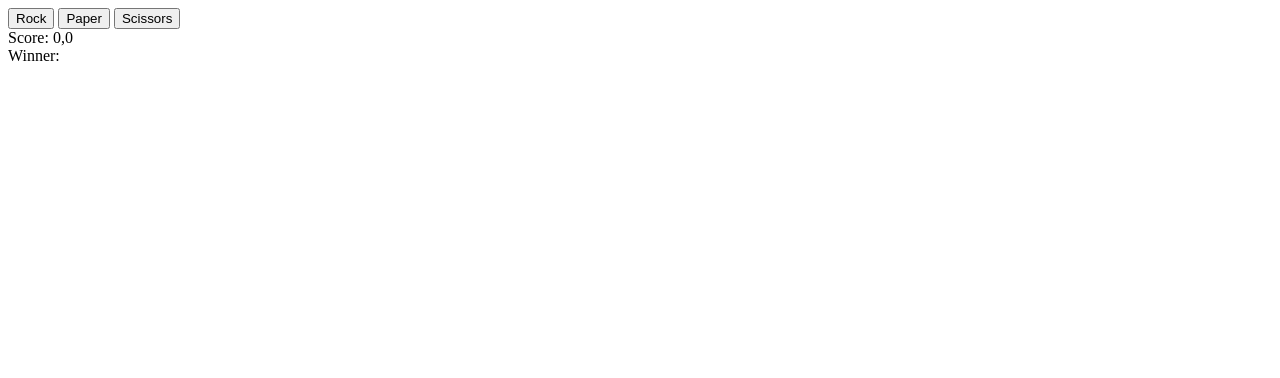
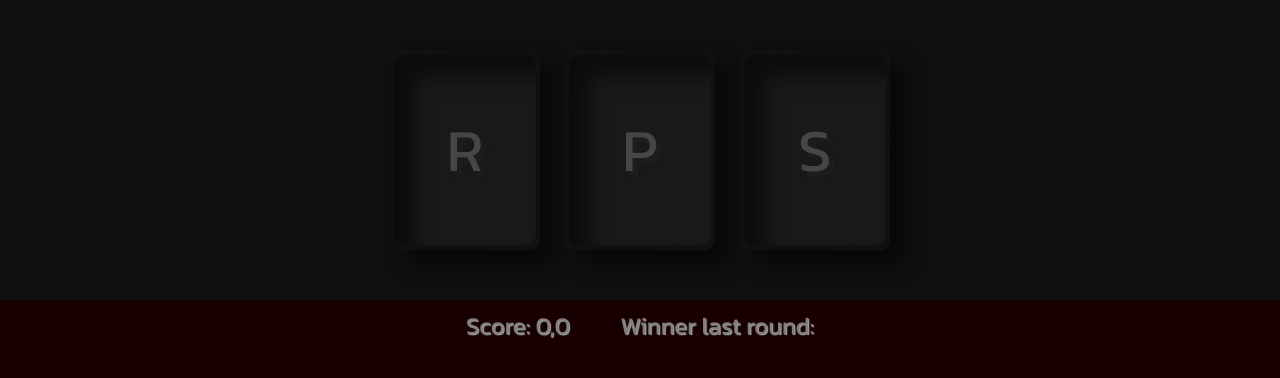
Before and after one commit to ryanertel1/odin-rockpaperscissors, a plain HTML site: page index.html in a window 1280 px wide. Drawn offline with Linux system fonts and the light colour scheme.

Commit message:
Implement complete graphical update

```diff
--- a/index.html
+++ b/index.html
@@ -4,15 +4,40 @@
     <meta charset="UTF-8">
     <meta http-equiv="X-UA-Compatible" content="IE=edge">
     <meta name="viewport" content="width=device-width, initial-scale=1.0">
+
+    <link rel="preconnect" href="https://fonts.googleapis.com">
+    <link rel="preconnect" href="https://fonts.gstatic.com" crossorigin>
+    <link rel="stylesheet" href="https://fonts.googleapis.com/css2?family=Kanit:wght@200;400&display=swap">
+
+    <link rel="stylesheet" href="./styles.css"></link>
     <script src="./mainscript.js" defer></script>
     <title>Rock Paper Scissors</title>
 </head>
 <body>
-    <button class="rock">Rock</button>
-    <button class="paper">Paper</button>
-    <button class="scissors">Scissors</button>
+    <div class='playContainer'>
+        <div class='rock playButtons'>
+            <div class='rockText'>R</div>
+            <div class='rockLeft'></div>
+            <div class='rockRight'></div>
+            <div class='playOutline'></div>
+        </div>
+        <div class='paper playButtons'>
+            <div class='paperText'>P</div>
+            <div class='paperLeft'></div>
+            <div class='paperRight'></div>
+            <div class='playOutline'></div>
+        </div>
+        <div class='scissors playButtons'>
+            <div class='scissorsText'>S</div>
+            <div class='scissorsLeft'></div>
+            <div class='scissorsRight'></div>
+            <div class='playOutline'></div>
+        </div>
+    </div>
 
-    <div class="score">Score: </div>
-    <div class="winner">Winner: </div>
+    <div class='resultsContainer'>
+        <div class='score'>Score: </div>
+        <div class='winner'>Winner last round: </div>
+    </div>
 </body>
 </html>
--- a/mainscript.js
+++ b/mainscript.js
@@ -1,29 +1,45 @@
 //add div to display results with DOM methods
 //display running score and announce winner when 5 points reached
 const buttonRock = document.querySelector('.rock');
+const rockLeft = buttonRock.querySelector('.rockLeft');
+const rockRight = buttonRock.querySelector('.rockRight');
 const buttonPaper = document.querySelector('.paper');
+const paperLeft = buttonPaper.querySelector('.paperLeft');
+const paperRight = buttonPaper.querySelector('.paperRight');
 const buttonScissors = document.querySelector('.scissors');
+const scissorsLeft = buttonScissors.querySelector('.scissorsLeft');
+const scissorsRight = buttonScissors.querySelector('.scissorsRight');
 const divScore = document.querySelector('.score');
 const divWinner = document.querySelector('.winner');
+
 let score = [0,0];
 divScore.textContent = `Score: ${score}`;
 
 buttonRock.addEventListener('click', () => {
     playRound('rock');
+    rockLeft.classList.add('playerSelect');
     checkWin();
 });
 buttonPaper.addEventListener('click', () => {
     playRound('paper');
+    paperLeft.classList.add('playerSelect');
     checkWin();
 });
 buttonScissors.addEventListener('click', () => {
     playRound('scissors');
+    scissorsLeft.classList.add('playerSelect');
     checkWin();
 });
 
 function playRound(playerSelection) {
+    rockLeft.classList.remove('playerSelect');
+    rockRight.classList.remove('computerSelect');
+    paperLeft.classList.remove('playerSelect');
+    paperRight.classList.remove('computerSelect');
+    scissorsLeft.classList.remove('playerSelect');
+    scissorsRight.classList.remove('computerSelect');
     let computerSelection = getComputerChoice();
-    computerSelection = 'rock';
+
     if (computerSelection == 'rock' && playerSelection == 'rock') {
         return('draw');
     }
@@ -62,16 +78,24 @@ function playRound(playerSelection) {
 function getComputerChoice() {
     let computerOptions = ['rock','paper','scissors'];
     let computerChoice = computerOptions[Math.floor(Math.random()*computerOptions.length)];
+    if (computerChoice === 'rock') {
+        rockRight.classList.add('computerSelect');
+    } else if (computerChoice === 'paper') {
+        paperRight.classList.add('computerSelect');
+    } else {
+        scissorsRight.classList.add('computerSelect');
+    }
+
     return(computerChoice);
 }
 
 function checkWin() {
-    divScore.textContent = `Score: ${score}`;
     if (score[0] === 5) {
-        divWinner.textContent = 'Winner: Player';
+        divWinner.textContent = 'Winner last round: Player';
         score = [0,0];
     } else if (score[1] === 5) {
-        divWinner.textContent = 'Winner: Computer';
+        divWinner.textContent = 'Winner last round: Computer';
         score = [0,0];
     }
+    divScore.textContent = `Score: ${score}`;
 }
--- /dev/null
+++ b/styles.css
@@ -0,0 +1,132 @@
+* {
+    font-family: 'Kanit', sans-serif;
+    margin: 0;
+    padding: 0;
+    box-sizing: border-box;
+}
+body {
+    background-color: #190000;
+}
+
+.resultsContainer {
+    height: 50px;
+    padding: 16px;
+    display: flex;
+    flex-direction: row;
+    justify-content: center;
+    align-items: center;
+    gap: 50px;
+}
+.score,
+.winner {
+    display: flex;
+    color: gray;
+    text-shadow: 1px 1px 1px darkgray;
+    font-size: 24px;
+}
+.rockText,
+.paperText,
+.scissorsText {
+    color: rgb(70,70,70);
+    text-shadow: 5px 5px 3px rgb(30,30,30);
+    font-size: 60px;
+    display: flex;
+    justify-content: center;
+    align-items: center;
+    position: relative;
+    z-index: 1;
+}
+.playContainer {
+    display: flex;
+    justify-content: center;
+    align-items: center;
+    padding-inline: 16px;
+    gap: 25px;
+    height: 300px;
+    width: 100%;
+    background-color: #101010;
+}
+
+.playButtons {
+    content: '';
+    height: 200px;
+    aspect-ratio: 1.5/2;
+    box-shadow: 16px 14px 20px #0000008c;
+    border-radius: 10px;
+    position: relative;
+    overflow: hidden;
+    display: flex;
+    justify-content: center;
+    align-items: center;
+}
+.playButtons::after {
+    content: "";
+    width: 95%;
+    height: 95%;
+    background: rgb(25,25,25);
+    position: absolute;
+    border-radius: 10px;
+    box-shadow: inset 20px 20px 20px #0000008c;
+}
+.playOutline {
+    content: "";
+    background: repeating-conic-gradient(
+      #101010 0%,
+      transparent 12.5%,
+      #101010 25%,
+      #101010 50%,
+      transparent 62.5%,
+      #101010 75%,
+      #101010 100%
+    );
+    width: 200%;
+    height: 200%;
+    position: absolute;
+    transform-style: preserve-3d;
+    transform: translateZ(-10px);
+    animation: rotate 7s linear infinite;
+}
+.playerSelect {
+    content: "";
+    background-image: linear-gradient(
+      to right,
+      #1fea22,
+      #101010
+    );
+    width: 50%;
+    height: 200%;
+    position: absolute;
+    overflow: hidden;
+    display: flex;
+    left: 0;
+    border-top-left-radius: 10px;
+    border-bottom-left-radius: 10px;
+    transform-style: preserve-3d;
+    transform: translateZ(-10px);
+}
+.computerSelect {
+    content: "";
+    background-image: linear-gradient(
+      to left,
+      #ff0052,
+      #101010
+      );
+    width: 50%;
+    height: 200%;
+    position: absolute;
+    overflow: hidden;
+    display: flex;
+    right: 0;
+    border-top-right-radius: 10px;
+    border-bottom-right-radius: 10px;
+    transform-style: preserve-3d;
+    transform: translateZ(-10px);
+}
+@keyframes rotate {
+    0%{
+      transform: rotate(0deg);
+    }
+    100%{
+      transform: rotate(360deg);
+    }
+}
```
